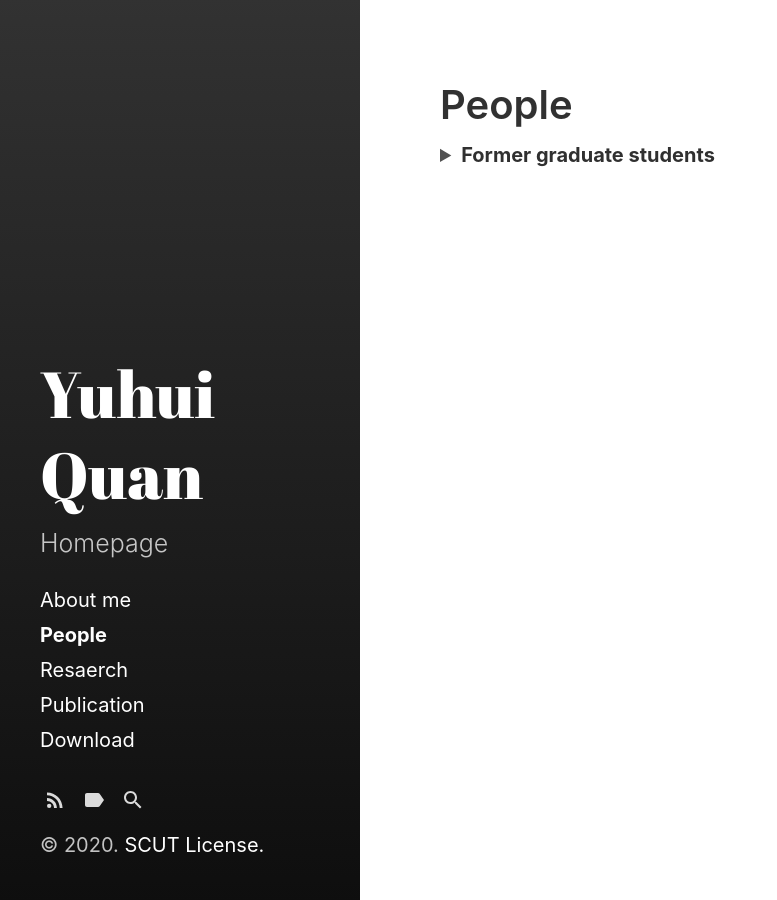
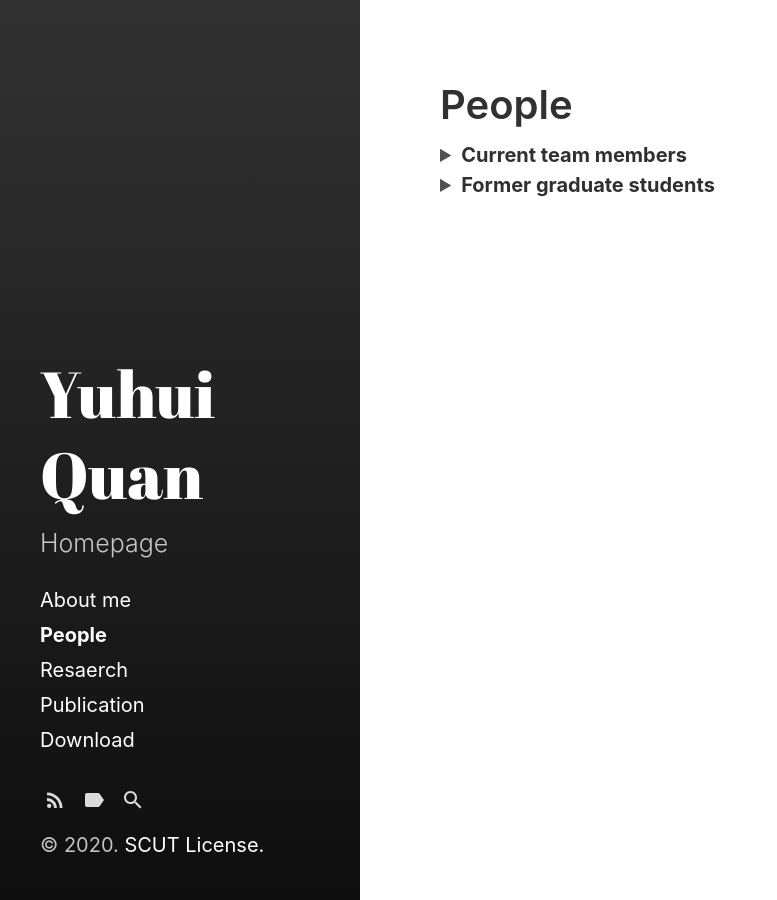
Before and after one commit to Dofboom/Dofboom.github.io, a Jekyll site: the page built from a.md, in a window 1280 px wide. Shown: the whole page, without its empty margins (0-777 px from the left). Built offline with Jekyll 4.4.1, drawn with Linux system fonts in a browser that asks for light colours; part of the change alters nothing that is shown.

Commit message:
Update a.md

```diff
--- a/a.md
+++ b/a.md
@@ -5,15 +5,23 @@ sidebar_link: true
 ---
 
 <details>
+<summary><strong>Current team members</strong></summary>
+<ul>
+<li><span style="font-size: 100%;">Qin Xinran, Master degree candidate, 2020 &#8212;</span></li>
+<li><span style="font-size: 100%;">Liu Baoling, Master degree candidate, 2019 &#8212;</span></li>
+<li><span style="font-size: 100%;">Chen Zhuojie, Master degree candidate, 2019 &#8212;</span></li>
+<li><span style="font-size: 100%;">Qin Kunkun, Master degree candidate, 2019 &#8212;</span></li>
+<li><span style="font-size: 100%;">Chen Mingqin, Master degree candidate, 2019 &#8212;</span></li>
+<li><span style="font-size: 100%;">Yang Jieting, Master degree candidate, 2018 &#8212;</span></li>
+<li><span style="font-size: 100%;">Lin Peikang, Master degree candidate, 2018 &#8212;</span></li>
+<li><span style="font-size: 100%;">Deng Shijie, Master degree candidate, 2018 &#8212;</span></li>
+<li><span style="font-size: 100%;">Teng Huan, Master degree candidate, 2017 &#8212;</span></li>
+<li><span style="font-size: 100%;">Chen Yixin, Master degree candidate, 2017 &#8212;</span></li>
+</ul>
+</details>
+<details>
 <summary><strong>Former graduate students</strong></summary>
 <ul>
-<li><span style="font-size: 100%;">PANG Tongyao, (jointly with Shen Zuowei), Ph.D., 2019</span></li>
-<li><span style="font-size: 100%;">XU Guodong, Ph.D., 2018, now working at International Intelligent Machines Co., Ltd., Singapore</span></li>
-<li><span style="font-size: 100%;">ZHAO Yufei, Ph.D., 2016, now Lecturer at Nankai University, China</span></li>
-<li><span style="font-size: 100%;">BAO Chenglong, Ph.D., 2014, now Assistant Professor at Tsinghua University, China</span></li>
-<li><span style="font-size: 100%;">WANG Kang, Ph.D., 2013, now working at UBS Investment Bank, HongKong</span></li>
-<li><span style="font-size: 100%;">LOO Tiang Kuan Leonard, M.Sc., 2017</span></li>
-<li><span style="font-size: 100%;">HUANG Xinhai, M.Sc., 2012</span></li>
-<li><span style="font-size: 100%;">XIONG Xi, M.Sc., 2011</span></li>
+<li><span style="font-size: 100%;">Liu Tao, M.Eng., 2019 &#8212;</span></li>
 </ul>
 </details>
```
